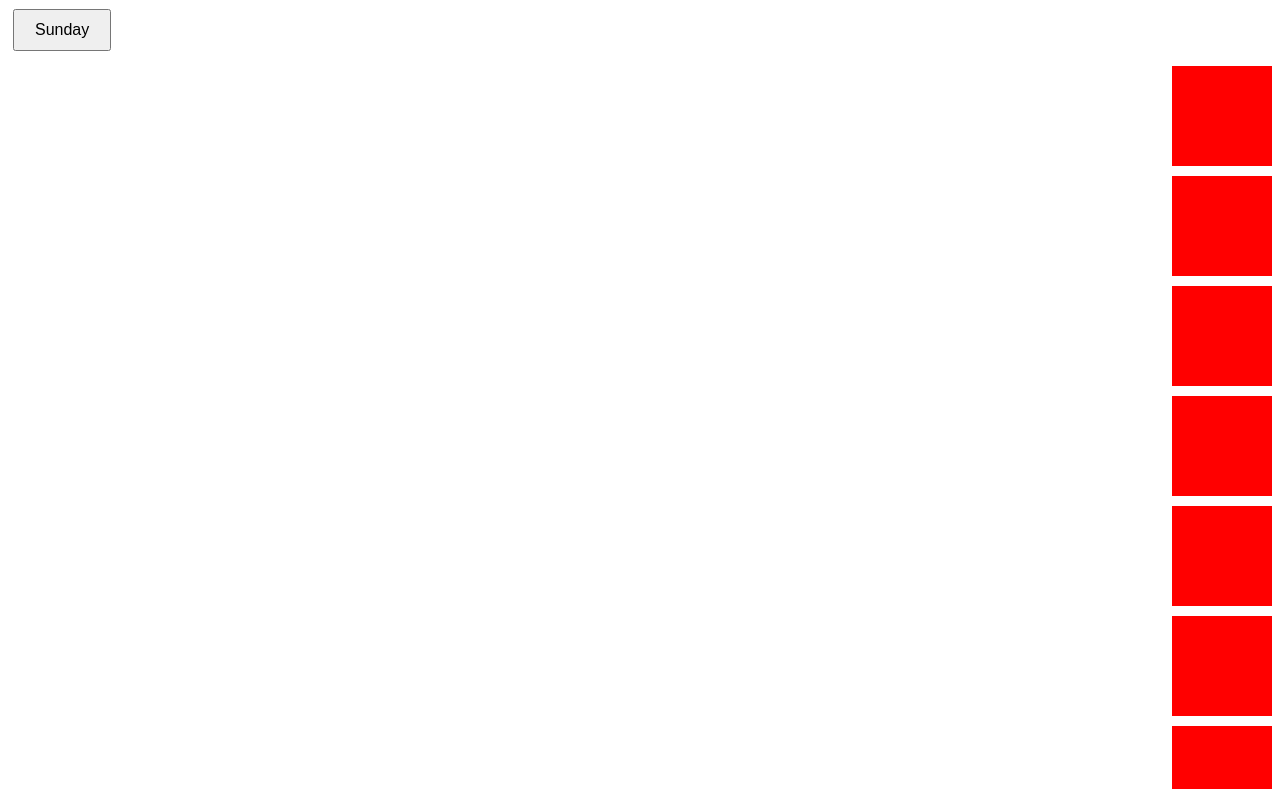
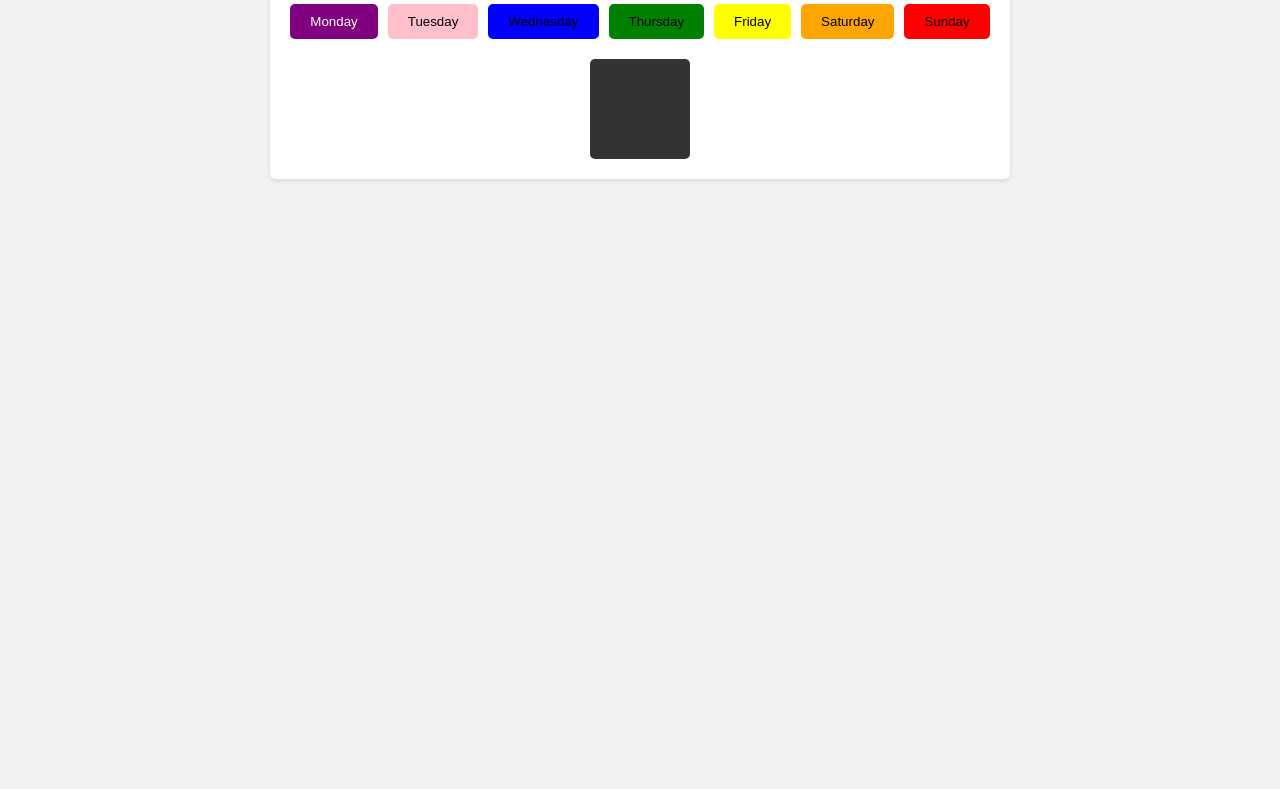
Before and after one commit to joshvalerio/2023_2T_AWD_TW22, a plain HTML site: page TSA2/tsa2.html in a window 1280 px wide. Shown: the part 358-1147 px from the top of the page. After the commit the page ends 800 px from the top, so only its background shows below. Drawn offline with Linux system fonts and the light colour scheme.

Commit message:
final 14.02.24

```diff
--- a/TSA2/tsa2.css
+++ b/TSA2/tsa2.css
@@ -1,35 +1,97 @@
-.container {
+body {
+    font-family: sans-serif;
+    margin: 0;
     display: flex;
-    flex-direction: column;
-    align-items: flex-start; /* Align items to the left */
-    margin-top: 50px;
+    justify-content: center;
+    align-items: center;
+    min-height: 100vh;
+    background-color: #f2f2f2;
 }
 
-.button {
-    margin: 5px;
+.container {
+    background-color: #fff;
+    padding: 20px;
+    border-radius: 5px;
+    box-shadow: 0 2px 5px rgba(0, 0, 0, 0.1);
+}
+
+h1 {
+    text-align: center;
+    margin-bottom: 20px;
+}
+
+.buttons {
+    display: flex;
+    gap: 10px;
+}
+
+button {
+    background-color: #fff;
+    border: none;
+    border-radius: 5px;
     padding: 10px 20px;
-    font-size: 16px;
     cursor: pointer;
+    transition: all 0.2s ease;
+}
+
+button.active {
+    background-color: #333;
+    color: #fff;
+}
+
+.box-container {
+    display: flex;
+    justify-content: center;
+    align-items: center;
+    margin-top: 20px;
 }
 
 .box {
     width: 100px;
     height: 100px;
-    background-color: red;
-    position: relative; /* Change to relative positioning */
-    margin-left: auto; /* Push to the right */
-    margin-top: 10px; /* Add margin for spacing */
-    transition: top 0.5s ease-in-out, background-color 0.5s;
+    background-color: #333;
+    border-radius: 5px;
+    transition: all 0.5s ease;
 }
 
-.animate {
-    top: 50px;
+.box.active {
+    background-color: #f2f2f2;
+    box-shadow: 0 5px 10px rgba(0, 0, 0, 0.2);
 }
 
-.box1 { left: 50px; }
-.box2 { left: 50px; }
-.box3 { left: 50px; }
-.box4 { left: 50px; }
-.box5 { left: 50px; }
-.box6 { left: 50px; }
-.box7 { left: 50px; }
+button[data-day="Monday"] {
+    background-color: purple;
+}
+
+button[data-day="Tuesday"] {
+    background-color: pink;
+}
+
+button[data-day="Wednesday"] {
+    background-color: blue;
+}
+
+button[data-day="Thursday"] {
+    background-color: green;
+}
+
+button[data-day="Friday"] {
+    background-color: yellow;
+}
+
+button[data-day="Saturday"] {
+    background-color: orange;
+}
+
+button[data-day="Sunday"] {
+    background-color: red;
+}
+
+@keyframes colorChange {
+    from {
+        background-color: #333;
+    }
+    to {
+        background-color: #fff;
+    }
+}
--- a/TSA2/tsa2.html
+++ b/TSA2/tsa2.html
@@ -3,26 +3,25 @@
 <head>
     <meta charset="UTF-8">
     <meta name="viewport" content="width=device-width, initial-scale=1.0">
-    <title>Button Animation</title>
+    <title>Everyday Button Animation</title>
     <link rel="stylesheet" href="tsa2.css">
 </head>
 <body>
     <div class="container">
-        <button class="button" onclick="animateBox('box1')">Monday</button>
-        <button class="button" onclick="animateBox('box2')">Tuesday</button>
-        <button class="button" onclick="animateBox('box3')">Wednesday</button>
-        <button class="button" onclick="animateBox('box4')">Thursday</button>
-        <button class="button" onclick="animateBox('box5')">Friday</button>
-        <button class="button" onclick="animateBox('box6')">Saturday</button>
-        <button class="button" onclick="animateBox('box7')">Sunday</button>
+        <h1>Machine Problem 3</h1>
+        <div class="buttons">
+            <button class="day active" data-day="Monday">Monday</button>
+            <button class="day" data-day="Tuesday">Tuesday</button>
+            <button class="day" data-day="Wednesday">Wednesday</button>
+            <button class="day" data-day="Thursday">Thursday</button>
+            <button class="day" data-day="Friday">Friday</button>
+            <button class="day" data-day="Saturday">Saturday</button>
+            <button class="day" data-day="Sunday">Sunday</button>
+        </div>
+        <div class="box-container">
+            <div class="box"></div>
+        </div>
     </div>
-    <div id="box1" class="box"></div>
-    <div id="box2" class="box"></div>
-    <div id="box3" class="box"></div>
-    <div id="box4" class="box"></div>
-    <div id="box5" class="box"></div>
-    <div id="box6" class="box"></div>
-    <div id="box7" class="box"></div>
     <script src="tsa2.js"></script>
 </body>
 </html>
--- a/TSA2/tsa2.js
+++ b/TSA2/tsa2.js
@@ -1,7 +1,36 @@
-function animateBox(id) {
-    var box = document.getElementById(id);
-    box.classList.add('animate');
-    setTimeout(function() {
-        box.style.backgroundColor = "blue";
+const buttons = document.querySelectorAll('.day');
+const box = document.querySelector('.box');
+
+buttons.forEach(button => {
+  button.addEventListener('click', () => {
+    buttons.forEach(b => b.classList.remove('active'));
+    button.classList.add('active');
+
+    box.classList.add('active');
+
+    setTimeout(() => {
+      box.style.backgroundColor = getBoxColor(button.dataset.day);
     }, 500);
+  });
+});
+
+function getBoxColor(day) {
+  switch (day) {
+    case 'Monday':
+      return 'purple';
+    case 'Tuesday':
+      return 'pink';
+    case 'Wednesday':
+      return 'blue';
+    case 'Thursday':
+      return 'green';
+    case 'Friday':
+      return 'yellow';
+    case 'Saturday':
+      return 'orange';
+    case 'Sunday':
+      return 'red';
+    default:
+      return 'white';
+  }
 }
```
